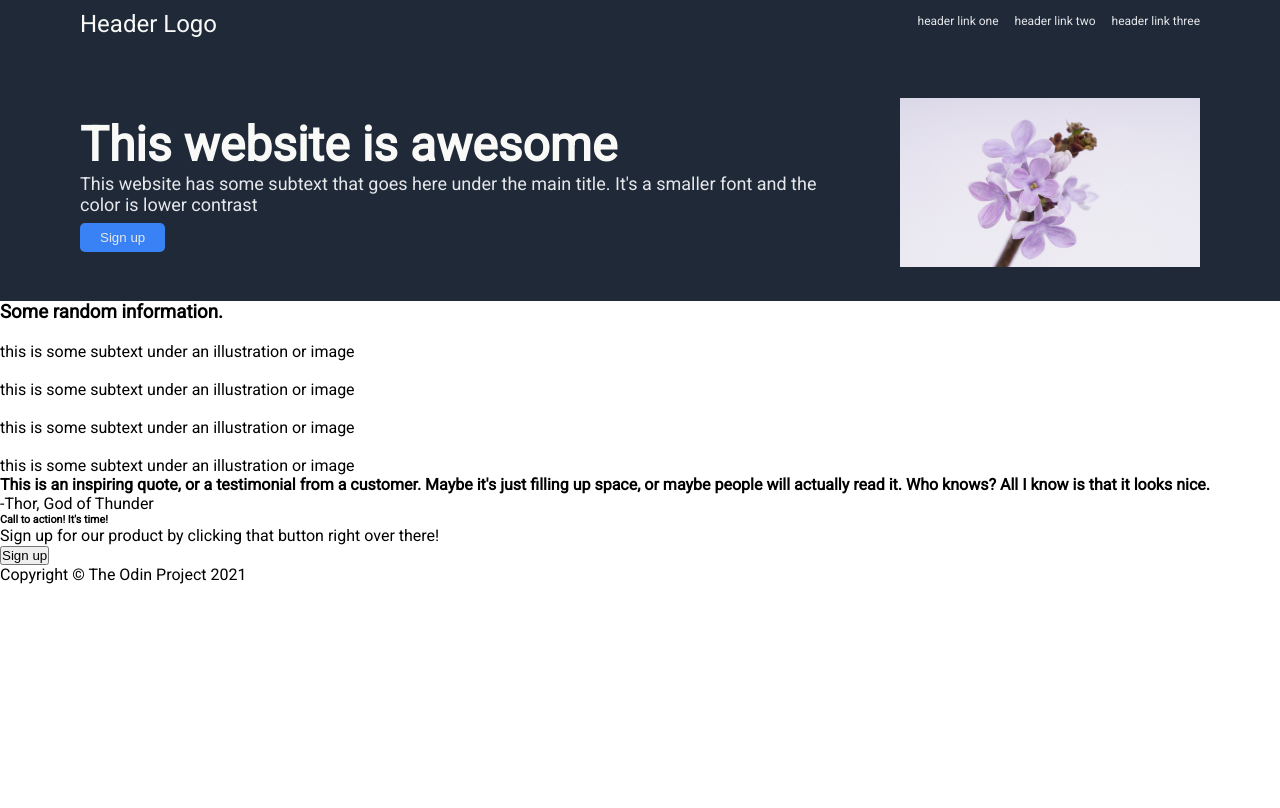
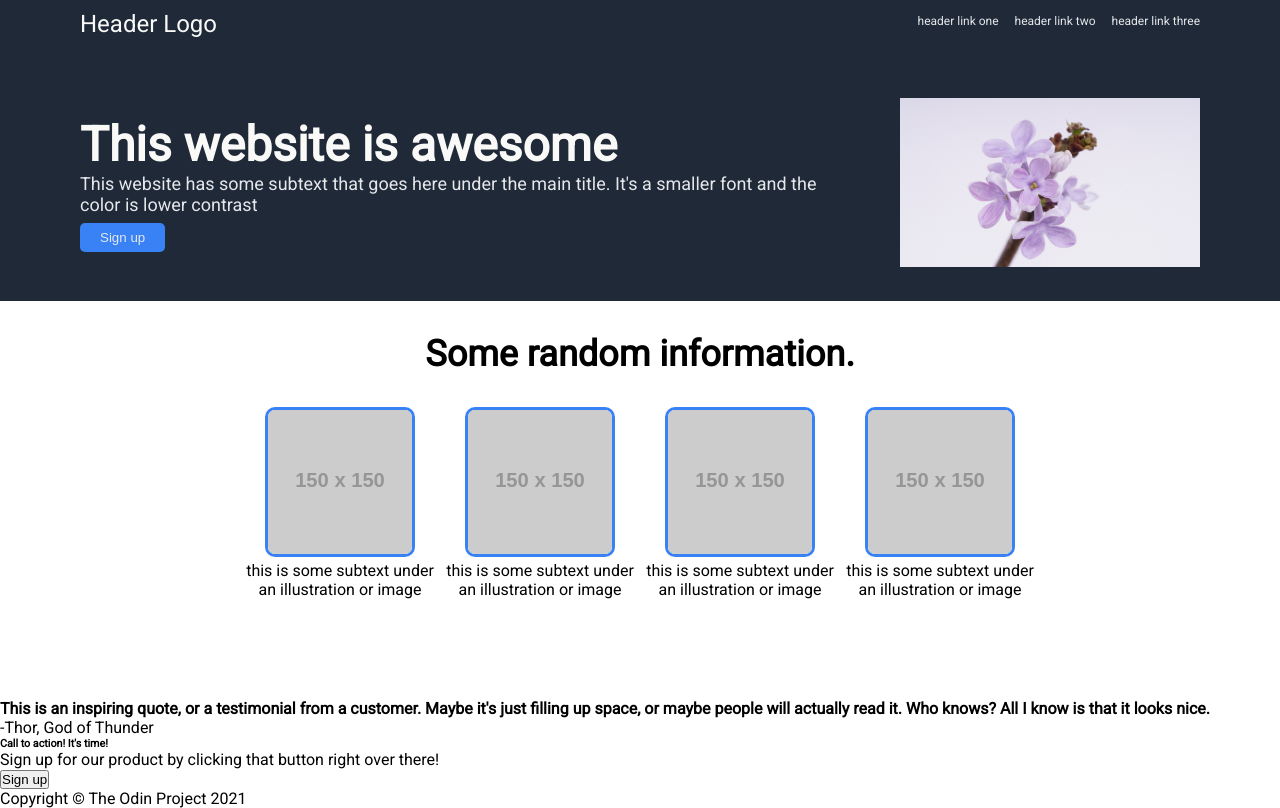
Before and after one commit to becks-tech/landing-page, a plain HTML site: page index.html in a window 1280 px wide. Drawn offline with Linux system fonts and the light colour scheme; placeholder pictures from the web are drawn by us.

Commit message:
changes made to info section

```diff
--- a/index.html
+++ b/index.html
@@ -32,22 +32,22 @@
 
     </div>
 
+    <h3 class="title">Some random information.</h3>
     <div class="cards">
-        <h3>Some random information.</h3>
         <div class="card">
-            <img src="#" alt="">
+            <img src="https://placehold.jp/150x150.png" alt="150x150 placeholder">
             <div class="text">this is some subtext under an illustration or image</div>
         </div>
         <div class="card">
-            <img src="#" alt="">
+            <img src="https://placehold.jp/150x150.png" alt="150x150 placeholder">
             <div class="text">this is some subtext under an illustration or image</div>
         </div>
         <div class="card">
-            <img src="#" alt="">
+            <img src="https://placehold.jp/150x150.png" alt="150x150 placeholder">
             <div class="text">this is some subtext under an illustration or image</div>
         </div>
         <div class="card">
-            <img src="#" alt="">
+            <img src="https://placehold.jp/150x150.png" alt="150x150 placeholder">
             <div class="text">this is some subtext under an illustration or image</div>
         </div>
     </div>
--- a/styles.css
+++ b/styles.css
@@ -68,5 +68,23 @@ ul{
     cursor: pointer;
 }
 .title{
-
+    font-size: 36px;
+    font-weight: bolder;
+    margin: 32px;
+    text-align: center;
 }
+.cards{
+    display: flex;
+    justify-content: center;
+    margin-bottom: 100px;
+}
+.card img{
+    width: 150px;
+    height: 150px;
+    border: 3px solid #3882f6;
+    border-radius: 10px;;
+}
+.card{
+    width: 200px;
+    text-align: center;
+}
```
